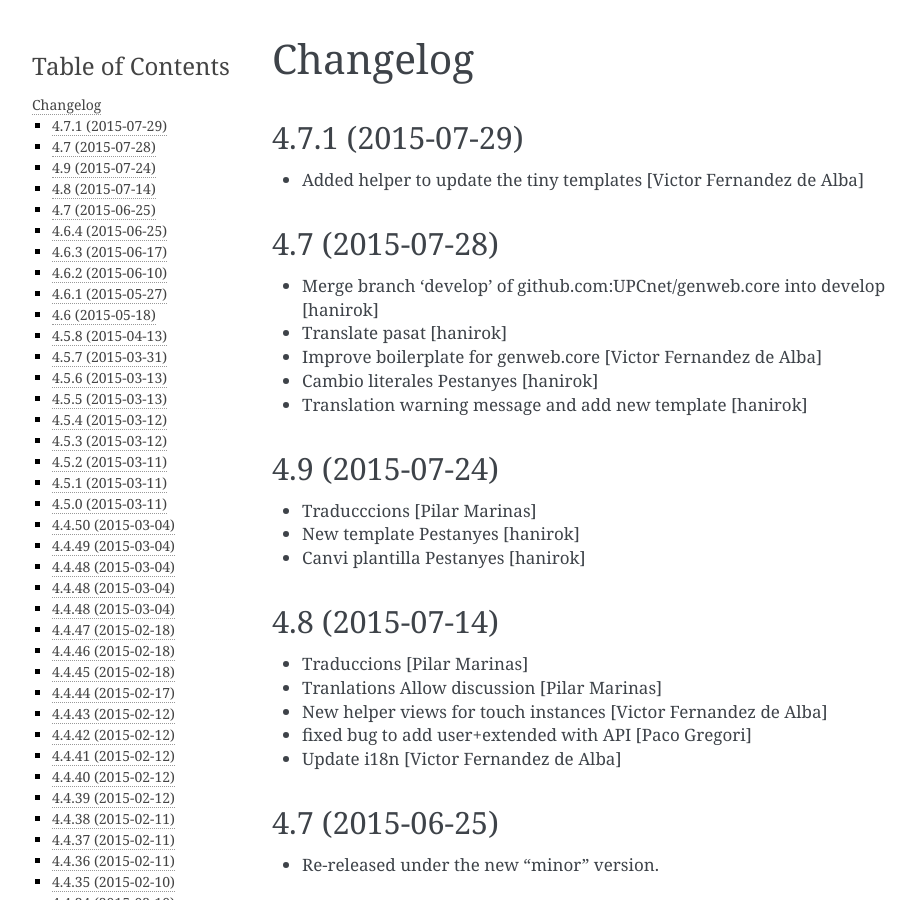
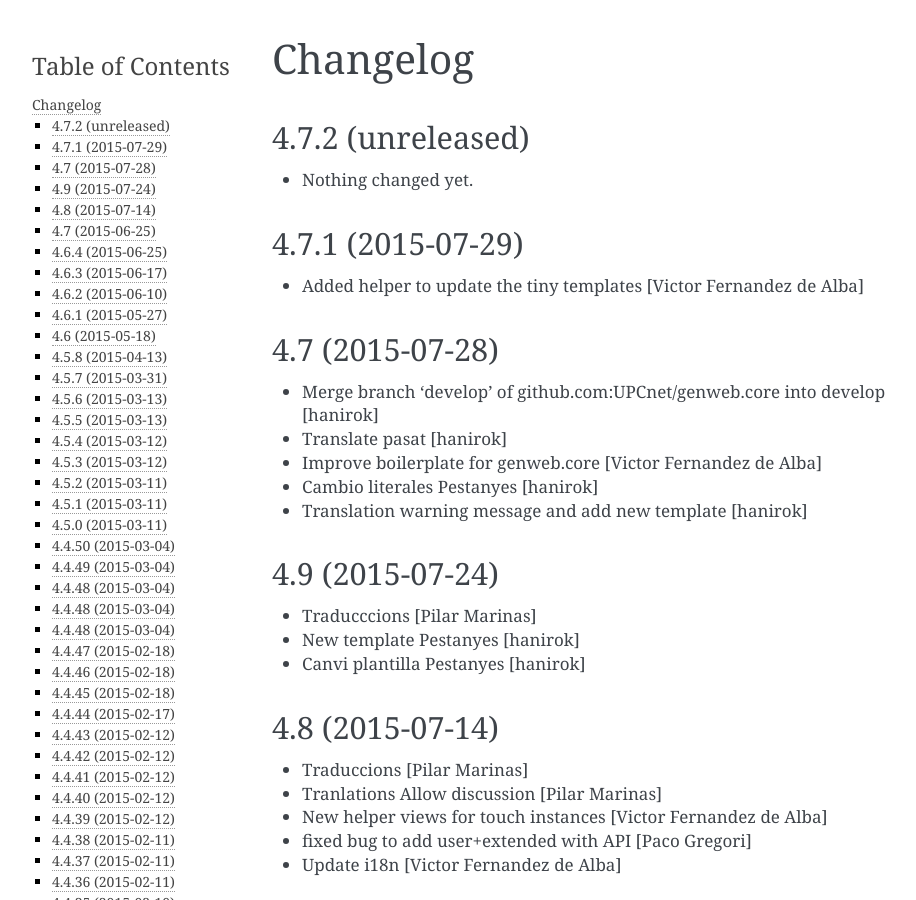
Before and after one commit to UPCnet/genweb.core, a Sphinx documentation site: the page built from docs/HISTORY.rst, in a window 1280 px wide and 900 px high. Shown: the whole window, without its empty margins (148-1064 px from the left). Built offline with Sphinx 7.4.7, drawn with Linux system fonts in a browser that asks for light colours.

Commit message:
Back to development: 4.7.2

```diff
--- a/docs/HISTORY.rst
+++ b/docs/HISTORY.rst
@@ -1,5 +1,11 @@
 Changelog
 =========
+
+4.7.2 (unreleased)
+------------------
+
+- Nothing changed yet.
+
 
 4.7.1 (2015-07-29)
 ------------------
--- a/setup.py
+++ b/setup.py
@@ -1,7 +1,7 @@
 from setuptools import setup, find_packages
 import os
 
-version = '4.7.1'
+version = '4.7.2.dev0'
 
 README = open('README.rst').read()
 HISTORY = open(os.path.join('docs', 'HISTORY.rst')).read()
```
